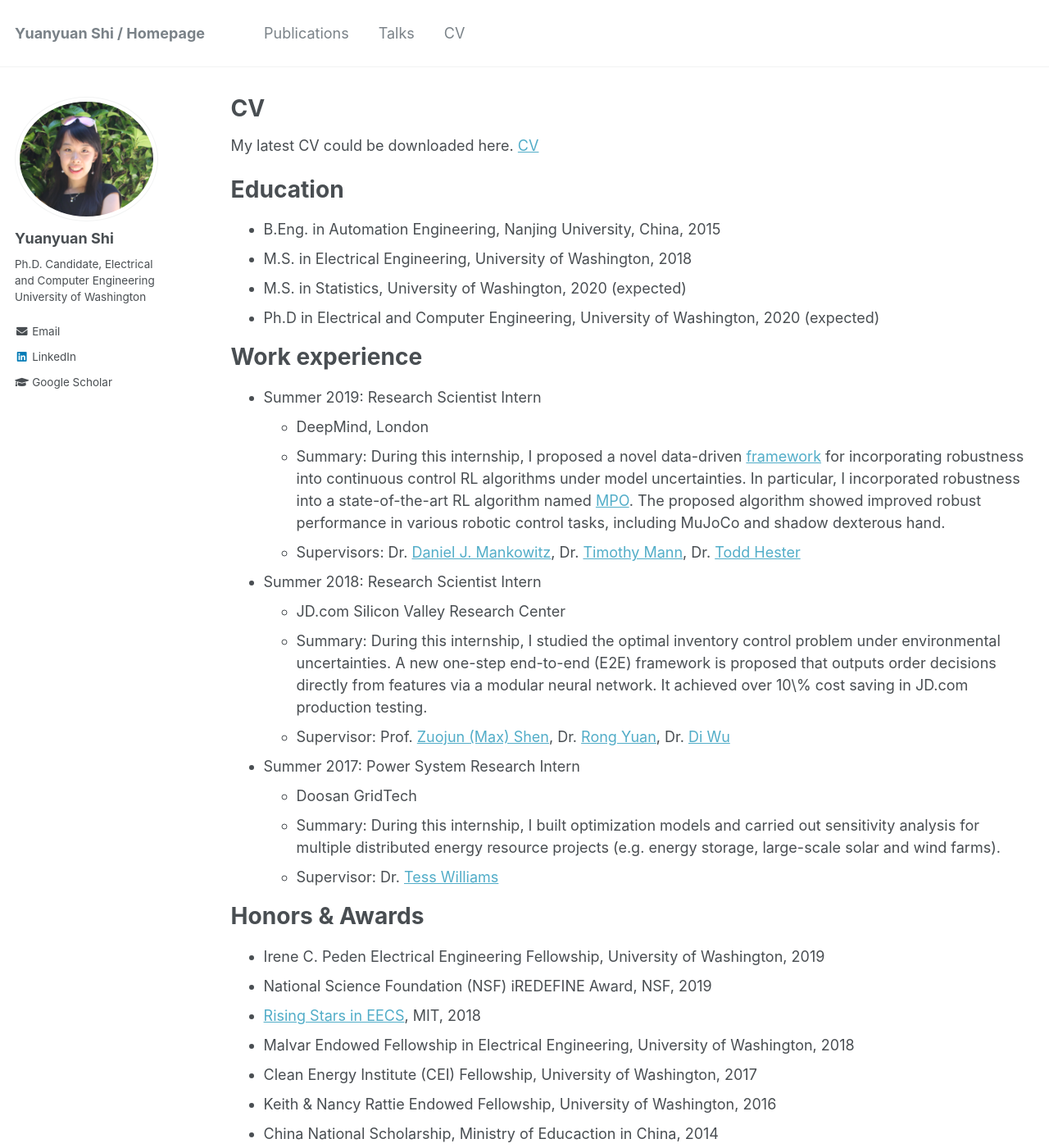
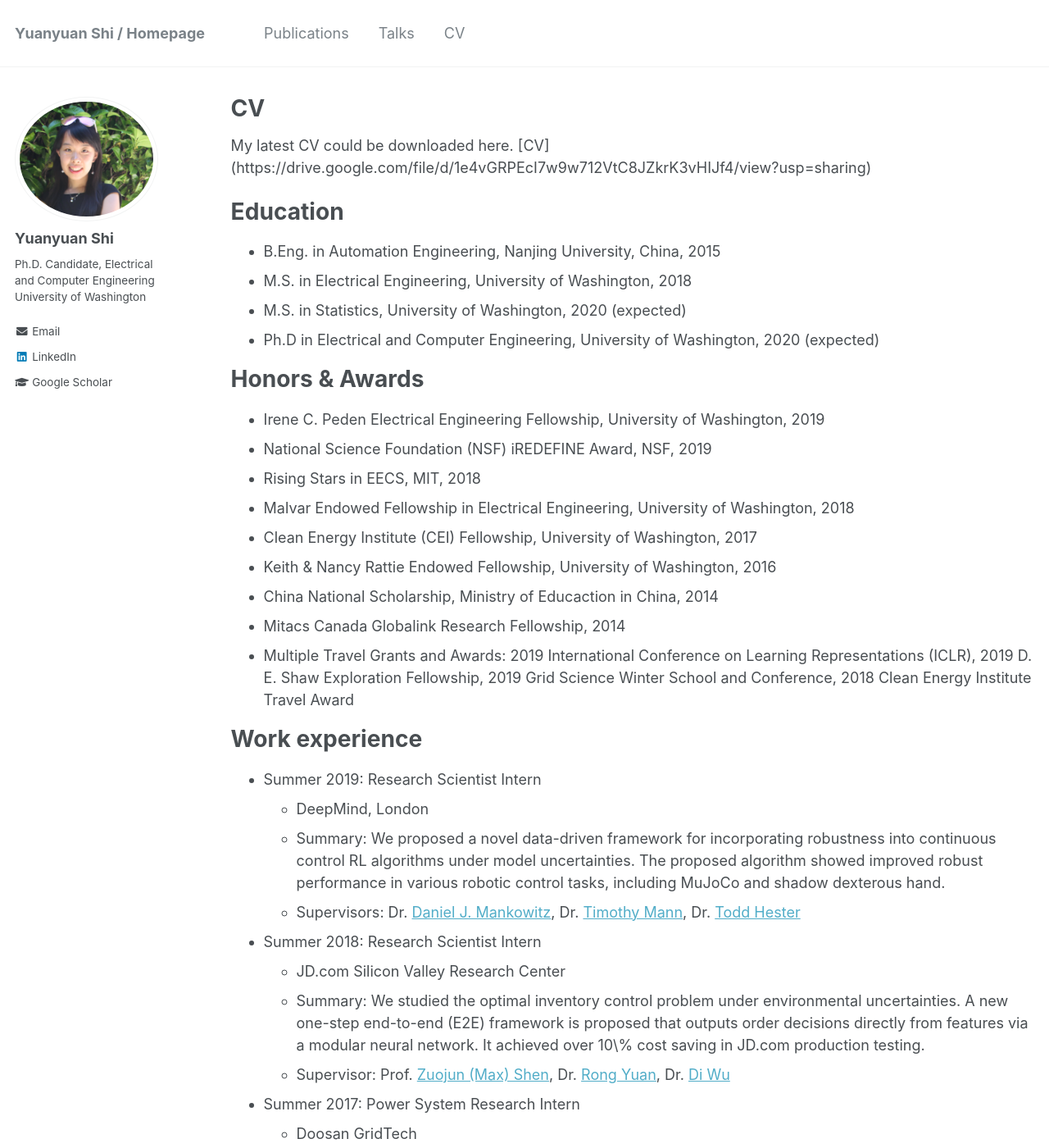
Before and after one commit to Yuanyuan-Shi/website, a Jekyll site: the page built from _pages/cv.md, in a window 1280 px wide and 1400 px high. Shown: the whole window at 82% size. Built offline with Jekyll 4.4.1, drawn with Linux system fonts in a browser that asks for light colours; some of the changed text lies outside the part shown.

Commit message:
change cv

```diff
--- a/_pages/cv.md
+++ b/_pages/cv.md
@@ -9,7 +9,7 @@ redirect_from:
 
 {% include base_path %}
 
-My latest CV could be downloaded here. [CV](https://drive.google.com/file/d/1e4vGRPEcI7w9w712VtC8JZkrK3vHIJf4/view?usp=sharing)
+My latest CV could be downloaded here. [CV] (https://drive.google.com/file/d/1e4vGRPEcI7w9w712VtC8JZkrK3vHIJf4/view?usp=sharing)
 
 Education
 ======
@@ -18,34 +18,34 @@ Education
 * M.S. in Statistics, University of Washington, 2020 (expected)
 * Ph.D in Electrical and Computer Engineering, University of Washington, 2020 (expected)
 
+Honors & Awards
+======
+* Irene C. Peden Electrical Engineering Fellowship, University of Washington, 2019
+* National Science Foundation (NSF) iREDEFINE Award, NSF, 2019
+* Rising Stars in EECS, MIT, 2018
+* Malvar Endowed Fellowship in Electrical Engineering, University of Washington, 2018
+* Clean Energy Institute (CEI) Fellowship, University of Washington, 2017
+* Keith & Nancy Rattie Endowed Fellowship, University of Washington, 2016
+* China National Scholarship, Ministry of Educaction in China, 2014
+* Mitacs Canada Globalink Research Fellowship, 2014
+* Multiple Travel Grants and Awards: 2019 International Conference on Learning Representations (ICLR), 2019 D. E. Shaw Exploration Fellowship, 2019 Grid Science Winter School and Conference,  2018 Clean Energy Institute Travel Award
+
 Work experience
 ======
 * Summer 2019: Research Scientist Intern
   * DeepMind, London
-  * Summary: During this internship, I proposed a novel data-driven [framework](https://drive.google.com/file/d/0B3mY6u_lryzddkRrQ0xzQWtpemRUSHBnZ2NHMnctS1B5b01J/view) for incorporating robustness into continuous control RL algorithms under model uncertainties. In particular, I incorporated robustness into a state-of-the-art RL algorithm named [MPO](https://openreview.net/forum?id=S1ANxQW0b). The proposed algorithm showed improved robust performance in various robotic control tasks, including MuJoCo and shadow dexterous hand.
+  * Summary: We proposed a novel data-driven framework for incorporating robustness into continuous control RL algorithms under model uncertainties. The proposed algorithm showed improved robust performance in various robotic control tasks, including MuJoCo and shadow dexterous hand.
   * Supervisors: Dr. [Daniel J. Mankowitz](https://danielmankowitz.wixsite.com/danielm), Dr. [Timothy Mann](https://kingtim1.github.io/), Dr. [Todd Hester](http://www.cs.utexas.edu/~todd/)
 
 * Summer 2018: Research Scientist Intern
   * JD.com Silicon Valley Research Center
-  * Summary: During this internship, I studied the optimal inventory control problem under environmental uncertainties. A new one-step end-to-end (E2E) framework is proposed that outputs order decisions directly from features via a modular neural network. It achieved over 10\% cost saving in JD.com production testing.
+  * Summary: We studied the optimal inventory control problem under environmental uncertainties. A new one-step end-to-end (E2E) framework is proposed that outputs order decisions directly from features via a modular neural network. It achieved over 10\% cost saving in JD.com production testing.
   * Supervisor: Prof. [Zuojun (Max) Shen](https://shen.ieor.berkeley.edu/), Dr. [Rong Yuan](https://www.linkedin.com/in/rong-yuan-b4b15026), Dr. [Di Wu](https://www.linkedin.com/in/thuwoody)
 
 * Summer 2017: Power System Research Intern
   * Doosan GridTech
   * Summary: During this internship, I built optimization models and carried out sensitivity analysis for multiple distributed energy resource projects (e.g. energy storage, large-scale 	solar and wind farms).
   * Supervisor: Dr. [Tess Williams](https://www.linkedin.com/in/tesslawannawilliams)
-
-Honors & Awards
-======
-* Irene C. Peden Electrical Engineering Fellowship, University of Washington, 2019
-* National Science Foundation (NSF) iREDEFINE Award, NSF, 2019
-* [Rising Stars in EECS](https://risingstars18-eecs.mit.edu/), MIT, 2018
-* Malvar Endowed Fellowship in Electrical Engineering, University of Washington, 2018
-* Clean Energy Institute (CEI) Fellowship, University of Washington, 2017
-* Keith & Nancy Rattie Endowed Fellowship, University of Washington, 2016
-* China National Scholarship, Ministry of Educaction in China, 2014
-* Mitacs Canada Globalink Research Fellowship, 2014
-* Multiple Travel Grants and Awards: 2019 International Conference on Learning Representations (ICLR), 2019 D. E. Shaw Exploration Fellowship, 2019 Grid Science Winter School and Conference,  2018 Clean Energy Institute Travel Award
 
 Services
 ======
```
